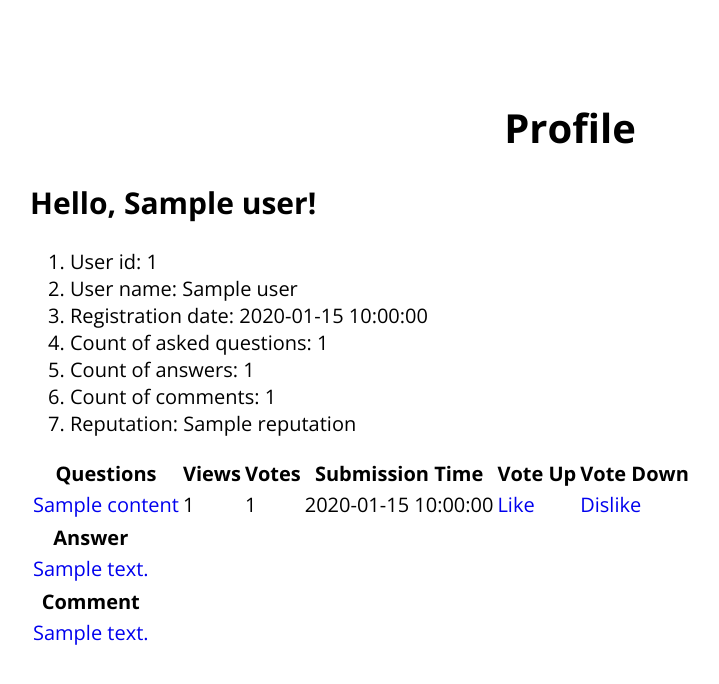
After one commit to radoi-razvan/ask-mate, a Flask app: template templates/user_profile.html in a window 1280 px wide. The commit adds this page. Shown: the top 684 px of the page, without its empty margins (70-789 px from the left). Run offline with Flask 2, Linux system fonts and the light colour scheme; the template is opened without the code that fills it: most values are stand-ins (such as "Sample title", 1, 10 or a date in 2020).

Commit message:
[razvan][matei] implemented user page, accepted answer, reputation

```diff
--- a/server.py
+++ b/server.py
@@ -17,7 +17,9 @@ app.secret_key = b'_5#y2L"F4Q8z\n\xec]/'
 def route_home():
     questions_data = data_handler.get_data_sorted()
     if "username" in session:
-        return render_template('home.html', questions_data=questions_data, username=session["username"])
+        username = session["username"]
+        user_id = data_handler.get_user_column(username, "id")[0]["id"]
+        return render_template('home.html', questions_data=questions_data, username=username, user_id=user_id)
     return render_template('home.html', questions_data=questions_data, username=None)
 
 
@@ -30,9 +32,9 @@ def search():
     question_id_list, answer_id_list = data_handler.search_database(input_text)
 
     for question_id in question_id_list:
-        questions_data.append(data_handler.get_all_data_for_id(ct.TABLE_QUESTION, question_id))
+        questions_data.append(data_handler.get_all_data_for_id(ct.TABLE_QUESTION, question_id)[0])
     for answer_id in answer_id_list:
-        answers_data.append(data_handler.get_all_data_for_id(ct.TABLE_ANSWER, answer_id))
+        answers_data.append(data_handler.get_all_data_for_id(ct.TABLE_ANSWER, answer_id)[0])
 
     return render_template('search.html', questions_data=questions_data, answers_data=answers_data)
 
@@ -92,9 +94,11 @@ def route_question(question_id):
         tag_name = data_handler.get_data_for_id(ct.TABLE_TAG, tag_id, "name")
     else:
         tag_name = None
-    print('tag_id', tag_id)
     if not tag_id:
         tag_id = None
+    accepted_answer_id = data_handler.get_data_for_id(ct.TABLE_QUESTION, question_id, "accepted_answer_id", el_id="id")
+    # print(accepted_answer_id)
+    # print(answers_data[0]["id"])
     return render_template(
         "question.html",
         question_id=question_id,
@@ -106,7 +110,8 @@ def route_question(question_id):
         all_comments_data=all_comments_data,
         question_tag=tag_name,
         tag_id=tag_id,
-        username=username
+        username=username,
+        accepted_answer_id=accepted_answer_id
     )
 
 
@@ -114,7 +119,7 @@ def route_question(question_id):
 def add_new_question():
     if "username" in session:
         username = session["username"]
-        user_id = data_handler.check_users_field(username, "id")[0]["id"]
+        user_id = data_handler.get_user_column(username, "id")[0]["id"]
         question_list = []
         if request.method == "POST":
             form_dict = request.form
@@ -141,7 +146,7 @@ def add_new_question():
 def add_new_answer(question_id):
     if "username" in session:
         username = session["username"]
-        user_id = data_handler.check_users_field(username, "id")[0]["id"]
+        user_id = data_handler.get_user_column(username, "id")[0]["id"]
         answer_list = []
         if request.method == "POST":
             form_dict = request.form
@@ -192,12 +197,9 @@ def edit_question_route(question_id):
 @app.route('/answer/<answer_id>/edit', methods=['GET', 'POST'])
 def edit_answer_route(answer_id):
     question_id = data_handler.get_question_id_with_answer_id(answer_id)
-    print('first q_id ', question_id)
     if request.method == 'POST':
-        print('okkk')
         answer_message = request.form['message']
         data_handler.edit_answer(answer_id, answer_message)
-        print('question id is ', question_id)
         return redirect(url_for('route_question', question_id=question_id))
     message = data_handler.get_data_for_id(ct.TABLE_ANSWER, answer_id, 'message')
     return render_template('edit_answer.html', answer_id=answer_id, message=message)
@@ -211,44 +213,55 @@ def delete_answer_route(answer_id):
 
 @app.route("/question/<question_id>/vote_up")
 def vote_up_question_route(question_id):
-    vote_type = 1
-    data_handler.count_vote(ct.TABLE_QUESTION, question_id, vote_type)
-    return redirect(url_for("route_list"))
+    if "username" in session:
+        username = session["username"]
+        vote_type = 1
+        user_id = data_handler.get_data_for_id(ct.TABLE_QUESTION, question_id, "user_id", el_id="id")
+        data_handler.count_vote(ct.TABLE_QUESTION, question_id, vote_type, user_id)
+        return redirect(url_for("route_list"))
+    return redirect(url_for("route_home"))
 
 
 @app.route("/question/<question_id>/vote_down")
 def vote_down_question_route(question_id):
-    vote_type = -1
-    data_handler.count_vote(ct.TABLE_QUESTION, question_id, vote_type)
-    return redirect(url_for("route_list"))
+    if "username" in session:
+        username = session["username"]
+        vote_type = -1
+        data_handler.count_vote(ct.TABLE_QUESTION, question_id, vote_type)
+        return redirect(url_for("route_list"))
+    return redirect(url_for("route_home"))
 
 
 @app.route("/answer/<answer_id>/vote_up")
 def vote_up_answer_route(answer_id):
-    vote_type = 1
-    data_handler.count_vote(ct.TABLE_ANSWER, answer_id, vote_type)
-    question_id = data_handler.get_question_id_with_answer_id(answer_id)
-    return redirect(url_for("route_question", question_id=question_id))
+    if "username" in session:
+        username = session["username"]
+        vote_type = 1
+        question_id = data_handler.get_question_id_with_answer_id(answer_id)
+        user_id = data_handler.get_data_for_id(ct.TABLE_QUESTION, question_id, "user_id", el_id="id")
+        data_handler.count_vote(ct.TABLE_ANSWER, answer_id, vote_type, user_id)
+        return redirect(url_for("route_question", question_id=question_id))
+    return redirect(url_for("route_home"))
 
 
 @app.route("/answer/<answer_id>/vote_down")
 def vote_down_answer_route(answer_id):
-    vote_type = -1
-    data_handler.count_vote(ct.TABLE_ANSWER, answer_id, vote_type)
-    question_id = data_handler.get_question_id_with_answer_id(answer_id)
-    return redirect(url_for("route_question", question_id=question_id))
+    if "username" in session:
+        username = session["username"]
+        vote_type = -1
+        data_handler.count_vote(ct.TABLE_ANSWER, answer_id, vote_type)
+        question_id = data_handler.get_question_id_with_answer_id(answer_id)
+        return redirect(url_for("route_question", question_id=question_id))
+    return redirect(url_for("route_home"))
 
 
 @app.route("/question/<question_id>/new-comment", methods=["GET", "POST"])
 def add_question_comment(question_id):
-    print("question id is ", question_id)
     if "username" in session:
         username = session["username"]
-        user_id = data_handler.check_users_field(username, "id")[0]["id"]
+        user_id = data_handler.get_user_column(username, "id")[0]["id"]
         if request.method == "POST":
-            print("ok123")
             comment_message = request.form["message"]
-            print("comment mess is ", comment_message)
             data_handler.post_comment(question_id, None, comment_message, user_id)
             return redirect(url_for("route_question", question_id=question_id))
         return render_template("question_comment.html", question_id=question_id)
@@ -259,8 +272,10 @@ def add_question_comment(question_id):
 def add_answer_comment(answer_id):
     question_id = data_handler.get_question_id_with_answer_id(answer_id)
     if request.method == "POST":
+        username = session["username"]
+        user_id = data_handler.get_user_column(username, "id")[0]["id"]
         comment_message = request.form['message']
-        data_handler.post_comment(None, answer_id, comment_message)
+        data_handler.post_comment(None, answer_id, comment_message, user_id)
         return redirect(url_for("route_question", question_id=question_id))
     return render_template("answer_comment.html", answer_id=answer_id)
 
@@ -274,7 +289,6 @@ def edit_comment_route(comment_id):
         answer_id = data_handler.get_option_id_with_comment_id(comment_id, requested_id)
         # find question id with answer id
         question_id = data_handler.get_question_id_with_answer_id(answer_id)
-    print('question_id ', question_id)
     if request.method == 'POST':
         comment_message = request.form['message']
         data_handler.increment_edited_count(comment_id)
@@ -290,13 +304,11 @@ def add_question_tag(question_id):
     if request.method == "POST":
         try:
             tag_name = request.form["tag"]
-            print('tagssss ', tag_name)
         except:
             tag_name = request.form["tag_name"]
             data_handler.create_tag(tag_name)
 
         tag_id = data_handler.get_tag_id(tag_name)
-        print('tag name is ', tag_name)
         data_handler.add_tag_to_question(question_id, tag_id[0]['id'])
         return redirect(url_for("route_question", question_id=question_id))
     return render_template("tag_question.html", tags=tags_list, question_id=question_id)
@@ -332,7 +344,7 @@ def registration_route():
     if request.method == "POST":
         user_name = request.form["username"]
         password = request.form["password"]
-        if not data_handler.check_users_field(user_name,"name") and len(user_name) > 5 and len(password) > 5:
+        if not data_handler.get_user_column(user_name, "name") and len(user_name) > 5 and len(password) > 5:
             password = cy.hash_password(password)
             if data_handler.add_user(user_name, password) == "ok":
                 session.update({ "username": user_name })
@@ -353,7 +365,7 @@ def login():
         username = request.form["username"]
         password = request.form["password"]
         try:
-            if username == data_handler.check_users_field(username, "name")[0]["name"] and cy.verify_password(password, data_handler.check_users_field(username, "password")[0]["password"]):
+            if username == data_handler.get_user_column(username, "name")[0]["name"] and cy.verify_password(password, data_handler.get_user_column(username, "password")[0]["password"]):
                 session.update({'username': username})
                 return redirect(url_for("route_home"))
             else:
@@ -372,6 +384,34 @@ def users():
     return redirect(url_for("route_home"))
 
 
+@app.route('/user/<user_id>')
+def user_profile(user_id):
+    if "username" in session:
+        username = session["username"]
+        user_data = data_handler.get_all_data_for_id(ct.TABLE_USERS, user_id, el_id="id")[0]
+        question_data = data_handler.get_all_data_for_id(ct.TABLE_QUESTION, user_id, el_id="user_id")
+        answer_data = data_handler.get_all_data_for_id(ct.TABLE_ANSWER, user_id, el_id="user_id")
+        comment_data = data_handler.get_all_data_for_id(ct.TABLE_COMMENT, user_id, el_id="user_id")
+        comments = []
+        for comment in comment_data:
+            if comment["question_id"] is None:
+                question_id = data_handler.get_question_id_with_answer_id(comment["answer_id"])
+                comment["question_id"] = question_id
+            comments.append(comment)
+        return render_template("user_profile.html", user_data=user_data, question_data=question_data, answer_data=answer_data, comment_data=comments)
+    return redirect(url_for("route_home"))
+
+
+@app.route('/<question_id>/<answer_id>/accepted' , methods=["GET", "POST"])
+def accepted(question_id, answer_id):
+    if "username" in session:
+        username = session["username"]
+        form_value = request.form["accepted"]
+        user_id = data_handler.get_data_for_id(ct.TABLE_ANSWER, answer_id, "user_id", el_id="id")
+        data_handler.add_accepted_answer(question_id, form_value, user_id)
+        return redirect(url_for("route_question", question_id=question_id))
+    return redirect(url_for("route_home"))
+
 
 if __name__ == "__main__":
     app.run(port=5000, debug=True)
--- a/templates/home.html
+++ b/templates/home.html
@@ -6,6 +6,7 @@
     {% if username != None %}
         <a href="{{ url_for('logout') }}">Logout</a><br>
         <a href="{{ url_for('users') }}">List Users</a><br>
+        <a href="{{ url_for('user_profile',user_id=user_id) }}">Profile</a><br>
     {% else %}
         <a href="{{ url_for('registration_route') }}">Signup</a>
         <a href="{{ url_for('login') }}">Login</a>
--- /dev/null
+++ b/templates/user_profile.html
@@ -0,0 +1,68 @@
+{% extends "basic_common_template.html" %}
+{% block title %}Profile Page{% endblock %}
+{% block content %}
+<body>
+    <h1>Profile</h1>
+    <h2>Hello, {{ user_data.name }}!</h2>
+    <ol>
+        <li>User id: {{ user_data.id }}</li>
+        <li>User name: {{ user_data.name }}</li>
+        <li>Registration date: {{ user_data.registration_date }}</li>
+        <li>Count of asked questions: {{ user_data.count_of_asked_questions }}</li>
+        <li>Count of answers: {{ user_data.count_of_answers }}</li>
+        <li>Count of comments: {{ user_data.count_of_comments }}</li>
+        <li>Reputation: {{ user_data.reputation }}</li>
+    </ol>
+        <table>
+            <thead>
+                <tr>
+                    <th>Questions</th>
+                    <th>Views</th>
+                    <th>Votes</th>
+                    <th>Submission Time</th>
+                    <th>Vote Up</th>
+                    <th>Vote Down</th>
+                </tr>
+            </thead>
+            <tbody>
+                {% for question in question_data %}
+                    <td><a href="{{ url_for('route_question',question_id=question.id) }}">{{ question.title }}</a></td>
+                    <td>{{ question.view_number }}</td>
+                    <td>{{ question.vote_number }}</td>
+                    <td>{{ question.submission_time }}</td>
+                    {% if username != None %}
+                        <td><a href="{{ url_for('vote_up_question_route',question_id=question.id) }}">Like</a></td>
+                        <td><a href="{{ url_for('vote_down_question_route',question_id=question.id) }}">Dislike</a></td>
+                    {% endif %}
+                </tr>
+                {% endfor %}
+            </tbody>
+        </table>
+        <table>
+            <thead>
+                <tr>
+                    <th>Answer</th>
+                </tr>
+            </thead>
+            <tbody>
+                {% for answer in answer_data %}
+                    <td><a href="{{ url_for('route_question',question_id=answer.question_id) }}">{{ answer.message }}</a></td>
+                </tr>
+                {% endfor %}
+            </tbody>
+        </table>
+        <table>
+            <thead>
+                <tr>
+                    <th>Comment</th>
+                </tr>
+            </thead>
+            <tbody>
+                {% for comment in comment_data %}
+                    <td><a href="{{ url_for('route_question',question_id=comment.question_id) }}">{{ comment.message }}</a></td>
+                </tr>
+                {% endfor %}
+            </tbody>
+        </table>
+</body>
+{% endblock %}
--- a/templates/users.html
+++ b/templates/users.html
@@ -17,7 +17,7 @@
             <tbody>
                 {% for line in users_data %}
                 <tr>
-                    <td>{{ line.name }}</td>
+                    <td><a href="{{ url_for('user_profile',user_id=line.id) }}">{{ line.name }}</a></td>
                     <td>{{ line.registration_date }}</td>
                     <td>{{ line.count_of_asked_questions }}</td>
                     <td>{{ line.count_of_answers }}</td>
```
Also changed, not shown: data_handler.py (+54 -4 lines), templates/question.html (+14 -1 lines).
